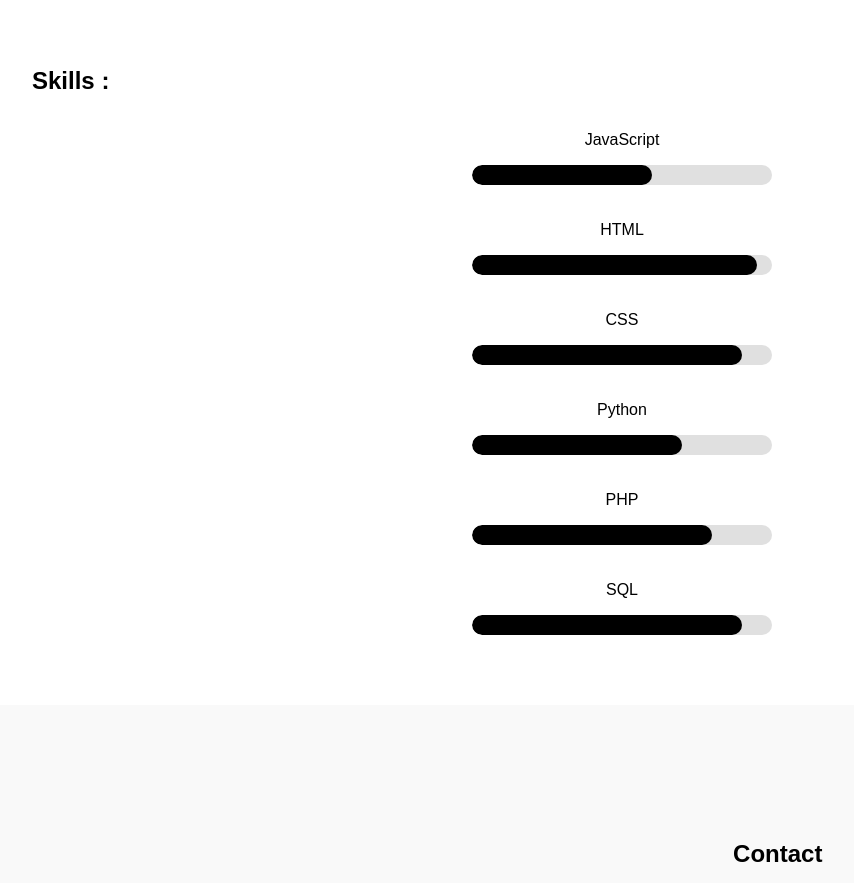
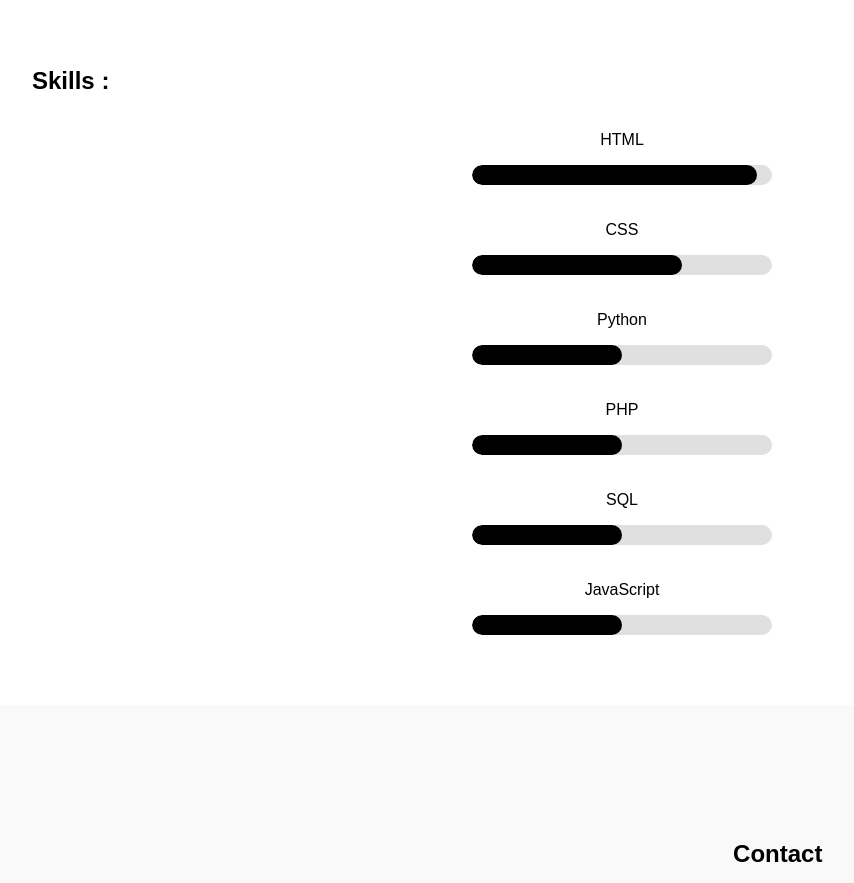
Before and after one commit to alex4851/alexis-cv, a React (Create React App) app: page / in a window 1280 px wide. Shown: the part 3220-4103 px from the top of the page, without its empty margins (18-872 px from the left). Built offline with nearby package versions, Linux system fonts and the light colour scheme; a web font is replaced by a local one.

Commit message:
skills reévaluation

```diff
--- a/src/Experience.js
+++ b/src/Experience.js
@@ -46,7 +46,7 @@ function Experience() {
                     </div>
 
                     <div className="carousel-item">
-                        <a title='Try website' target='_blank' href='https://ai-liberty.fr/'>
+                        <a rel='noreferrer' title='Try website' target='_blank' href='https://ai-liberty.fr/'>
                         <img src={ImgAi} alt="Ai Liberty" />
                         </a>
                         <div className="carousel-text">
@@ -58,12 +58,12 @@ function Experience() {
             </div>
             <h2>Skills :</h2>
             <div className="skills-container">
-                <SkillBar skillName="JavaScript" skillLevel={60} />
                 <SkillBar skillName="HTML" skillLevel={95} />
-                <SkillBar skillName="CSS" skillLevel={90} />
-                <SkillBar skillName="Python" skillLevel={70} />
-                <SkillBar skillName="PHP" skillLevel={80} />
-                <SkillBar skillName="SQL" skillLevel={90} />
+                <SkillBar skillName="CSS" skillLevel={70} />
+                <SkillBar skillName="Python" skillLevel={50} />
+                <SkillBar skillName="PHP" skillLevel={50} />
+                <SkillBar skillName="SQL" skillLevel={50} />
+                <SkillBar skillName="JavaScript" skillLevel={50} />
             </div>
         </section>
     )
```
